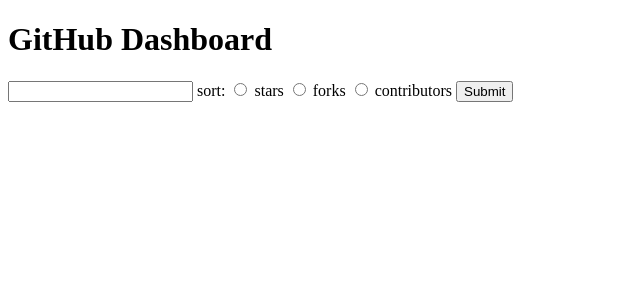
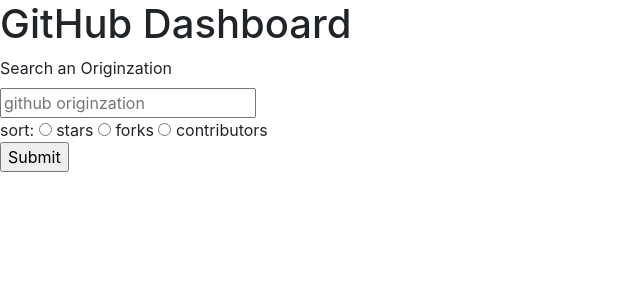
Before and after one commit to zackkitzmiller/pillarapp, a Flask app: page / in a window 1280 px wide. Shown: the top 300 px of the page, without its empty margins (0-640 px from the left). Run offline with Flask 2, Linux system fonts and the light colour scheme; parts of the project's set-up code (start-up, migrations or seed data) failed here and were passed over; some libraries are stand-ins or nearby versions.

Commit message:
add some bad css

```diff
--- a/github_dash/templates/base.html
+++ b/github_dash/templates/base.html
@@ -2,7 +2,9 @@
 <html>
   <head>
     <meta charset="UTF-8">
-    <title>title</title>
+    <title>GitHub Dash</title>
+    <link rel="stylesheet" href="https://maxcdn.bootstrapcdn.com/bootstrap/4.0.0/css/bootstrap.min.css" integrity="sha384-Gn5384xqQ1aoWXA+058RXPxPg6fy4IWvTNh0E263XmFcJlSAwiGgFAW/dAiS6JXm" crossorigin="anonymous">
+
   </head>
   <body>
 
@@ -10,11 +12,13 @@
 
     <form action="/search" method="GET">
 
-        <input type="text" name="orginization"/>
+        <label>Search an Originzation</label><br>
+
+        <input type="text" name="orginization" placeholder="github originzation"/><br>
         sort:
         <input type="radio" name="sort" value="stars"> stars
         <input type="radio" name="sort" value="forks"> forks
-        <input type="radio" name="sort" value="contributors"> contributors
+        <input type="radio" name="sort" value="contributors"> contributors<br>
         <input type="submit">
 
     </form>
--- a/github_dash/templates/search.html
+++ b/github_dash/templates/search.html
@@ -2,7 +2,7 @@
 {% block search_results %}
 {% if repos %}
     Results:
-    <table>
+    <table class="table">
         <tr>
             <th>Repo</th>
             <th><a href="/search?orginization={{ orginization }}&sort=stars">Stars</a></th>
@@ -11,7 +11,7 @@
         </tr>
         {% for repo in repos %}
             <tr>
-                <td>{{ repo.name }}</td>
+                <td><a href="https://github.com/{{ orginization }}/{{ repo.name }}" target="_blank">{{ repo.name }}</a></td>
                 <td>{{ repo.stars }}</td>
                 <td>{{ repo.forks }}</td>
                 <td>{{ repo.contributors }}</td>
```
